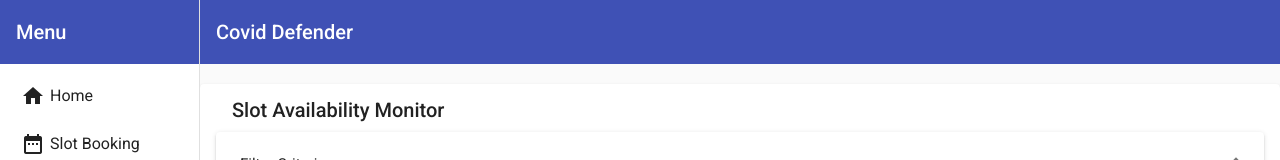
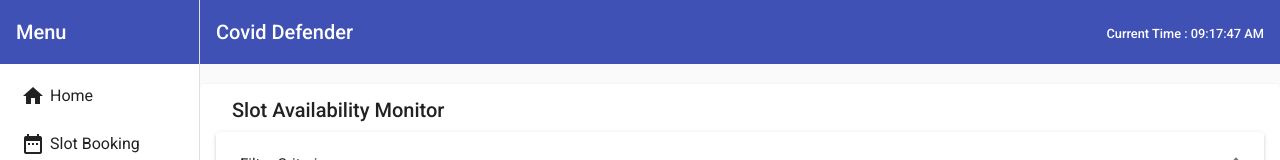
Before and after one commit to faaizzz/covdef, an Angular app: page / in a window 1280 px wide. Shown: the top 160 px of the page. Built offline with nearby package versions, Linux system fonts and the light colour scheme; no server answers.

Commit message:
Added Live Time

```diff
--- a/src/app/_pages/nav/nav.component.html
+++ b/src/app/_pages/nav/nav.component.html
@@ -39,12 +39,17 @@
     </mat-nav-list>
   </mat-sidenav>
   <mat-sidenav-content>
-    <mat-toolbar color="primary">
+    <mat-toolbar color="primary" fxLayout="row" fxLayoutAlign="space-between center" >
       <button type="button" aria-label="Toggle sidenav" mat-icon-button (click)="drawer.toggle()"
         *ngIf="isHandset$ | async">
         <mat-icon aria-label="Side nav toggle icon">menu</mat-icon>
       </button>
-      <span>Covid Defender</span>
+      <div>Covid Defender</div>
+      <div  >
+        <label class="time" *ngIf="!(isHandset$ | async)">Current Time : </label>
+        <label class="time" >{{todaysDataTime}}</label>
+
+      </div>
     </mat-toolbar>
     <router-outlet></router-outlet>
     <!-- <app-home></app-home> -->
--- a/src/app/_pages/nav/nav.component.ts
+++ b/src/app/_pages/nav/nav.component.ts
@@ -1,14 +1,18 @@
-import { Component } from '@angular/core';
+import { Component, OnDestroy, OnInit } from '@angular/core';
 import { BreakpointObserver, Breakpoints } from '@angular/cdk/layout';
 import { Observable } from 'rxjs';
 import { map, shareReplay } from 'rxjs/operators';
+import { formatDate } from '@angular/common';
 
 @Component({
   selector: 'app-nav',
   templateUrl: './nav.component.html',
   styleUrls: ['./nav.component.css']
 })
-export class NavComponent {
+export class NavComponent implements OnInit, OnDestroy  {
+
+  todaysDataTime = '';
+  timer: number = 0;
 
   isHandset$: Observable<boolean> = this.breakpointObserver.observe(Breakpoints.Handset)
     .pipe(
@@ -17,5 +21,24 @@ export class NavComponent {
     );
 
   constructor(private breakpointObserver: BreakpointObserver) {}
+  ngOnInit(): void {
+    this.startTimer();
+  }
+  ngOnDestroy(): void {
+    this.stopTimer();
+  }
+
+  startTimer() {
+    let today = new Date();
+    this.todaysDataTime = formatDate(today, 'hh:mm:ss a', 'en-US', '+0530');
+    this.timer = window.setInterval(() => {
+      today = new Date();
+      this.todaysDataTime = formatDate(today, 'hh:mm:ss a', 'en-US', '+0530');
+    }, (1000));
+  }
+
+  stopTimer() {
+    clearInterval(this.timer);
+  }
 
 }
--- a/src/styles.css
+++ b/src/styles.css
@@ -14,3 +14,7 @@ body { margin: 0; font-family: Roboto, "Helvetica Neue", sans-serif; }
 .p-2{
     padding: 2px;
 }
+
+.time{
+    font-size: 0.80rem;
+}
```
